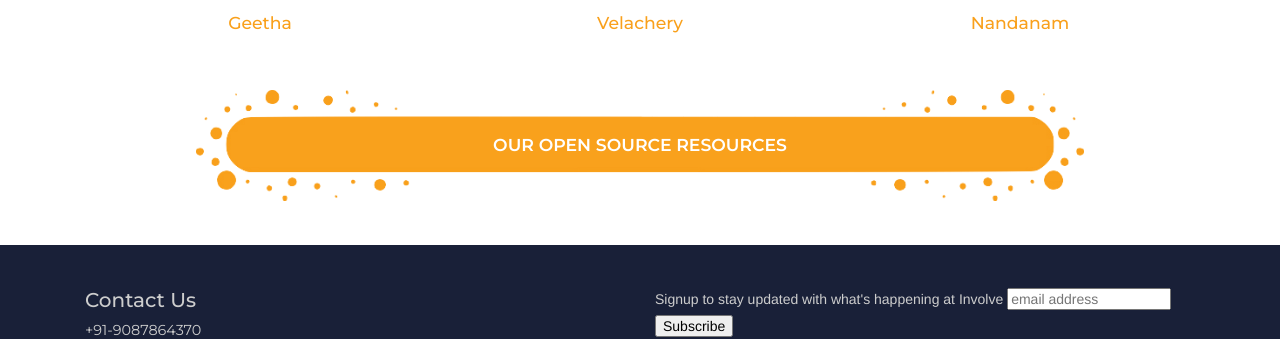
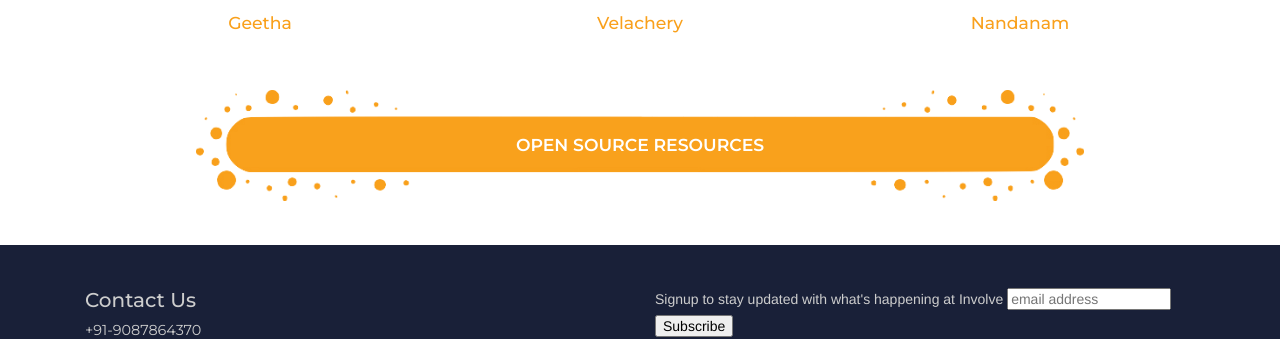
Before and after one commit to Involve-Edu/involveedupublic, a Jekyll site: the page built from resources.md, in a window 1280 px wide. Shown: the part 1393-1732 px from the top of the page. Built offline with Jekyll 4.4.1, drawn with Linux system fonts in a browser that asks for light colours; comment, search, counter and statistics services are not loaded.

Commit message:
Update resources.md

```diff
--- a/resources.md
+++ b/resources.md
@@ -46,7 +46,7 @@ description: "Case studies on impact of Peer learning programs"
     <div class="container">
         <div class="section-title">
             <img class="img-fluid" src='assets/img/Title-BG.png'/>
-            <H1 class="section-title-text">OUR OPEN SOURCE RESOURCES</H1>
+            <H1 class="section-title-text">OPEN SOURCE RESOURCES</H1>
         </div>
         <div class="row">
             {% for item in site.data.resources.open-source %}
```
